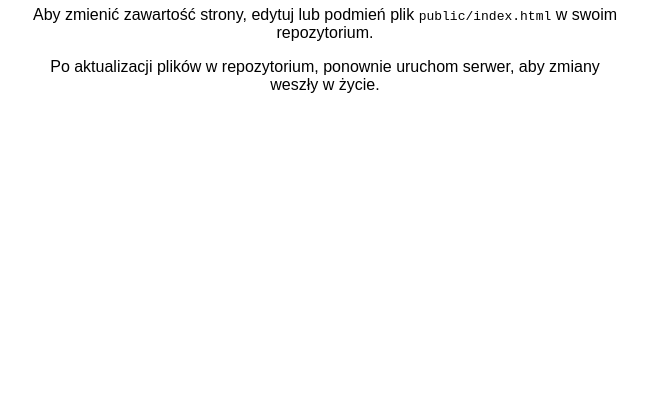
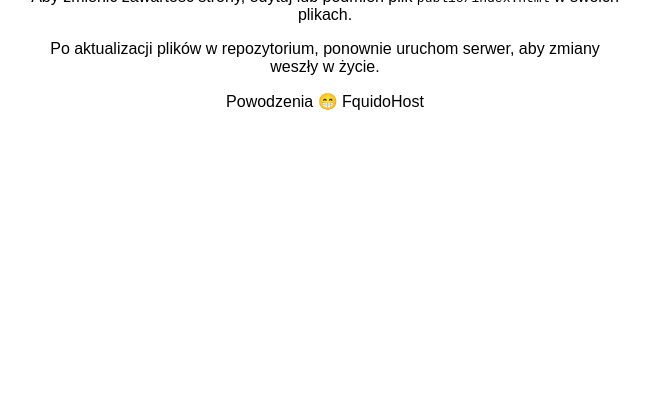
Before and after one commit to Fquido/Egg-html, a website: page public/index.html in a window 1280 px wide. Shown: the part 382-800 px from the top of the page, without its empty margins (315-964 px from the left). Drawn offline with Linux system fonts and the light colour scheme.

Commit message:
Update index.html

```diff
--- a/public/index.html
+++ b/public/index.html
@@ -21,8 +21,9 @@
 <body>
     <div class="container">
         <h1>Instrukcja instalacji</h1>
-        <p>Aby zmienić zawartość strony, edytuj lub podmień plik <code>public/index.html</code> w swoim repozytorium.</p>
+        <p>Aby zmienić zawartość strony, edytuj lub podmień plik <code>public/index.html</code> w swoich plikach.</p>
         <p>Po aktualizacji plików w repozytorium, ponownie uruchom serwer, aby zmiany weszły w życie.</p>
+        <p>Powodzenia 😁 FquidoHost</p>
     </div>
 </body>
 </html>
```
